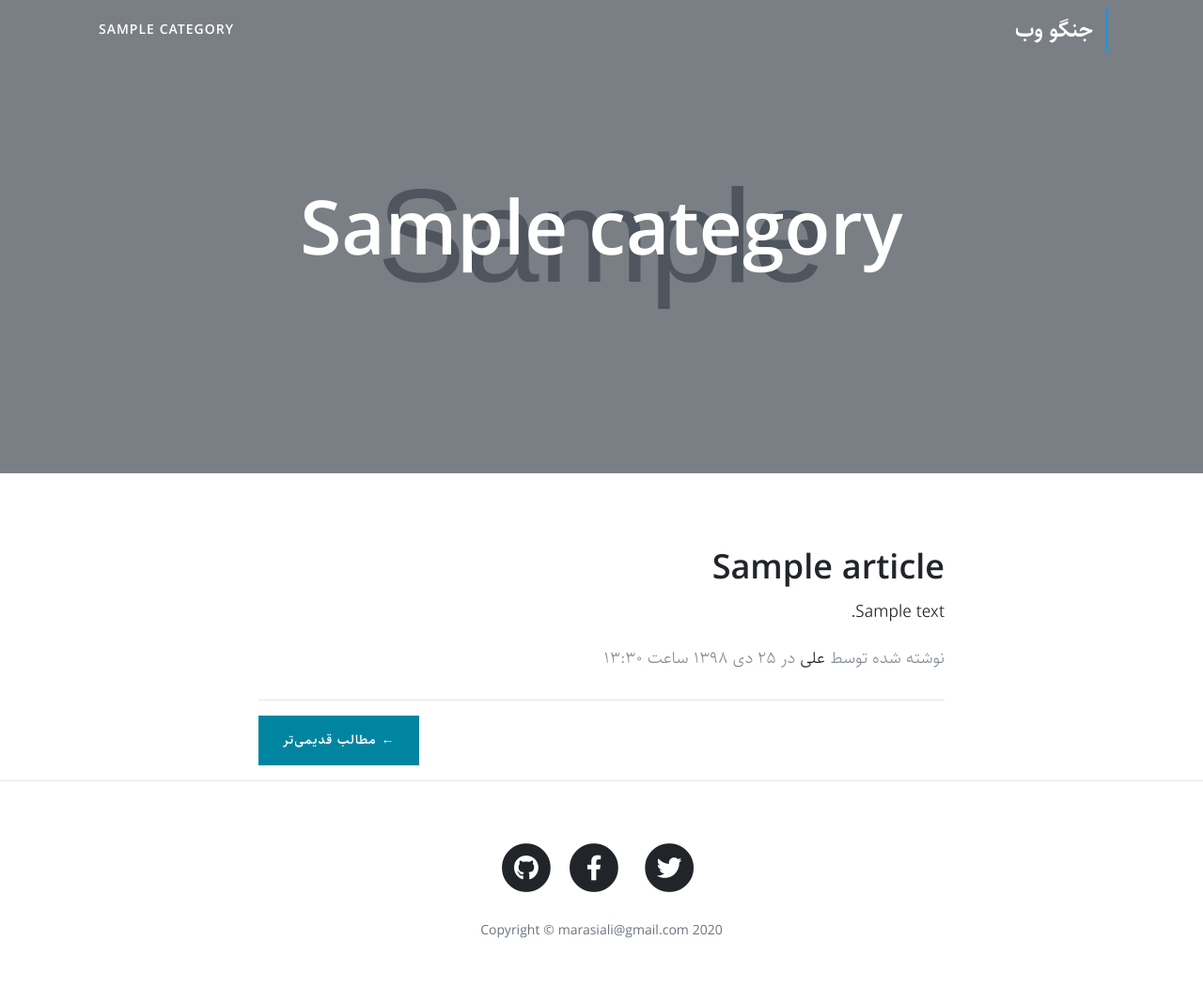
After one commit to marasiali/Django-blog, a Django app: a page that uses myproj/blog/templates/blog/category.html in a window 1280 px wide. The commit adds this page. Shown: the whole page at 94% size. Run offline with Django 3.2, Linux system fonts and the light colour scheme; tables that the repository leaves empty hold one stand-in row (values such as "Sample post"); grey boxes marked "Sample" are stand-in pictures; some libraries are stand-ins or nearby versions.

Commit message:
add category page

```diff
--- a/myproj/blog/models.py
+++ b/myproj/blog/models.py
@@ -28,7 +28,7 @@
     slug = models.SlugField(max_length=100, unique=True, verbose_name='لینک')
     description = models.TextField(verbose_name='متن')
     thumbnail = models.ImageField(upload_to='articles/images', verbose_name='تصویر اصلی')
-    category = models.ManyToManyField(Category, verbose_name='دسته‌بندی')
+    category = models.ManyToManyField(Category, related_name='articles', verbose_name='دسته‌بندی')
     published = models.DateTimeField(default=timezone.now, verbose_name='زمان انتشار')
     created = models.DateTimeField(auto_now_add=True)
     updated = models.DateTimeField(auto_now=True)
--- /dev/null
+++ b/myproj/blog/templates/blog/category.html
@@ -0,0 +1,42 @@
+{% extends 'blog/base.html' %}
+{% load static %}
+{% load base_tags %}
+{% block main %}
+  <!-- Page Header -->
+  <header class="masthead" style="background-image: url('{{category.thumbnail.url}}')">
+    <div class="overlay"></div>
+    <div class="container">
+      <div class="row">
+        <div class="col-lg-8 col-md-10 mx-auto">
+          <div class="site-heading">
+            <h1>{{category.title}}</h1>
+          </div>
+        </div>
+      </div>
+    </div>
+  </header>
+
+  <!-- Main Content -->
+  <div class="container">
+    <div class="row">
+      <div class="col-lg-8 col-md-10 mx-auto">
+        {% for article in category.articles.all %}
+          <div class="post-preview">
+            <a href="{% url 'blog:details' article.slug %}">
+              <h2 class="post-title">{{article.title}}</h2>
+              <h4 class="post-subtitle">{{article.description | truncatewords:30}}</h4>
+            </a>
+            <p class="post-meta">نوشته شده توسط
+              <a href="#">علی</a>
+              در {{article.jpublished}}</p>
+          </div>
+          <hr>
+        {% endfor%}
+        <!-- Pager -->
+        <div class="clearfix">
+          <a class="btn btn-primary float-left paginator-btn" href="#">&larr; مطالب قدیمی‌تر</a>
+        </div>
+      </div>
+    </div>
+  </div>
+{% endblock %}
--- a/myproj/blog/templates/blog/partial/category_navbar.html
+++ b/myproj/blog/templates/blog/partial/category_navbar.html
@@ -10,7 +10,7 @@
         <ul class="navbar-nav ml-auto">
           {% for category in categories %}
             <li class="nav-item">
-                <a class="nav-link" href="#">{{category.title}}</a>
+                <a class="nav-link" href="{% url 'blog:category' category.slug %}">{{category.title}}</a>
             </li>
           {% endfor %}
         </ul>
--- a/myproj/blog/urls.py
+++ b/myproj/blog/urls.py
@@ -1,9 +1,10 @@
 from django.contrib import admin
 from django.urls import path
-from .views import index, details
+from .views import index, details, category
 
 app_name = 'blog'
 urlpatterns = [
     path('', index, name='index'),
-    path('article/<slug:slug>', details, name='details')
+    path('article/<slug:slug>', details, name='details'),
+    path('category/<slug:slug>', category, name='category'),
 ]
--- a/myproj/blog/views.py
+++ b/myproj/blog/views.py
@@ -1,6 +1,6 @@
 from django.shortcuts import render, get_object_or_404
 from django.http import HttpResponse
-from .models import Article
+from .models import Article, Category
 
 def index(request):
     context = {
@@ -13,3 +13,9 @@
         'article' : get_object_or_404(Article, slug=slug, status='p')
     }
     return render(request, 'blog/details.html', context)
+
+def category(request, slug):
+    context = {
+        'category' : get_object_or_404(Category, slug=slug)
+    }
+    return render(request, 'blog/category.html', context)
```
